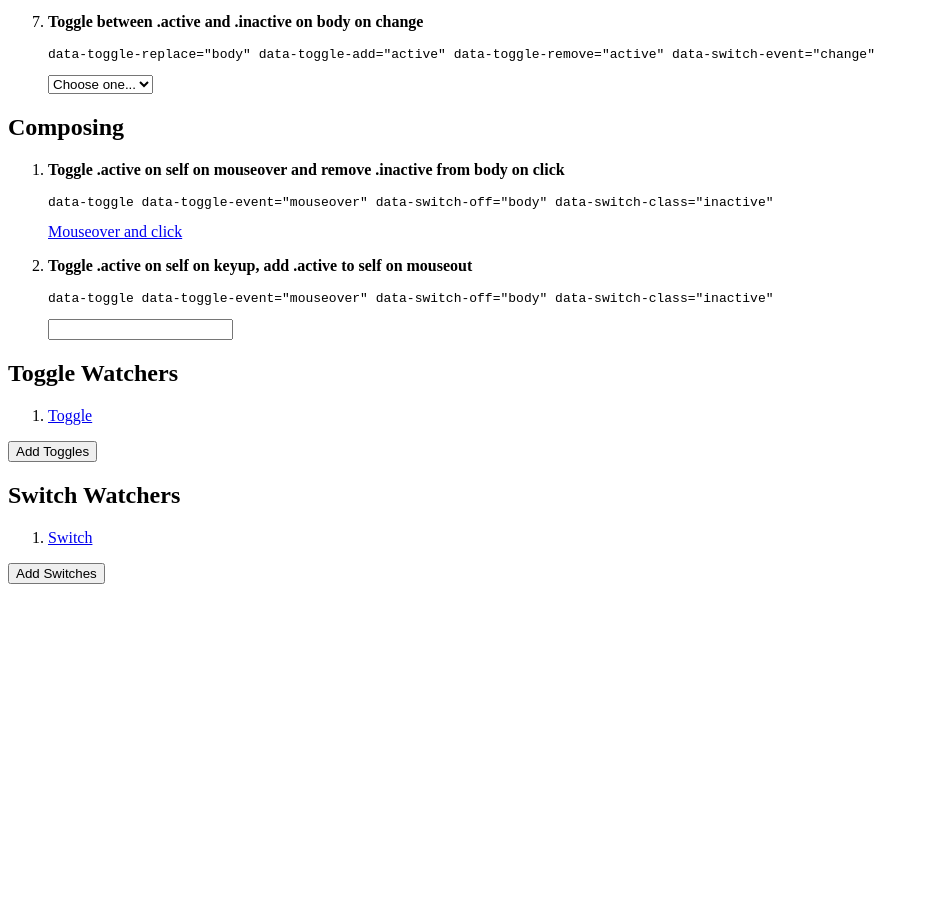
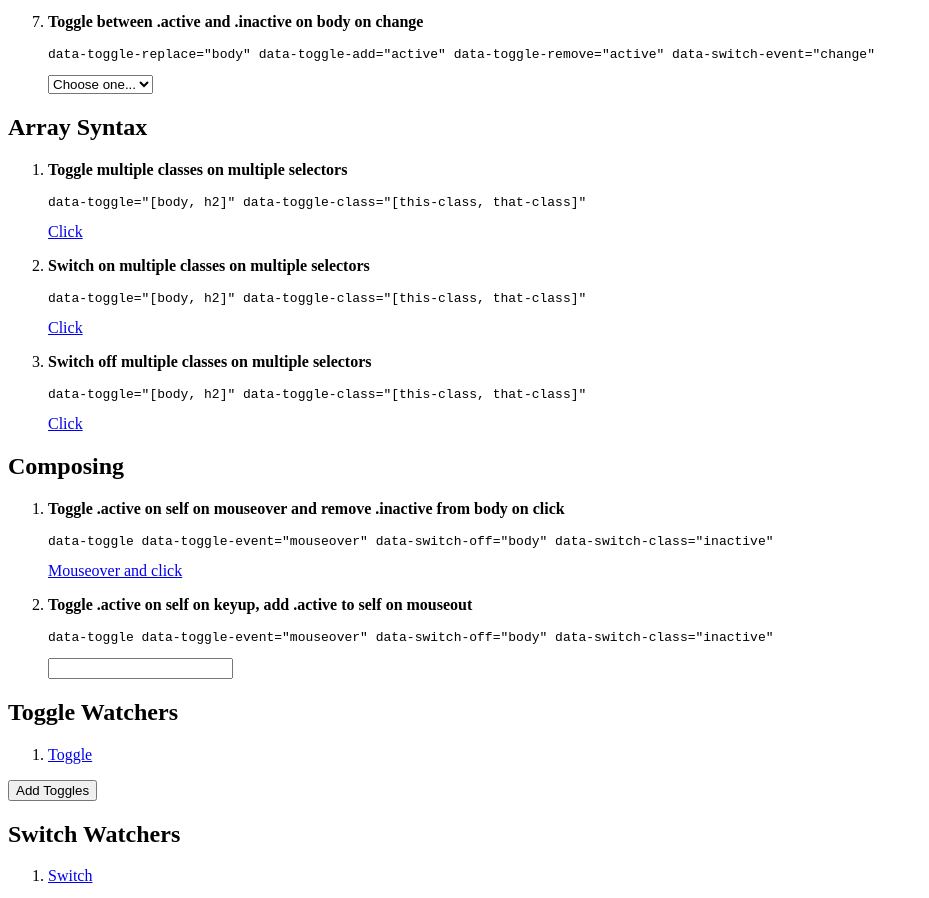
Before and after one commit to digitalsurgeons/toggles-switches, a website: page index.html in a window 1280 px wide. Shown: the part 2288-3186 px from the top of the page, without its empty margins (0-929 px from the left). Before the commit the page ends 2880 px from the top, so only its background shows below. Drawn offline with Linux system fonts and the light colour scheme.

Commit message:
Array syntax example in index.html

```diff
--- a/index.html
+++ b/index.html
@@ -144,6 +144,27 @@
         </li>
     </ol>
 
+	<h2>Array Syntax</h2>
+	<ol>
+        <li>
+            <p><strong>Toggle multiple classes on multiple selectors</strong></p>
+            <pre><code>data-toggle="[body, h2]" data-toggle-class="[this-class, that-class]"</code></pre>
+            <a href="#" data-toggle="[body, h2]" data-toggle-class="[this-class, that-class]">Click</a>
+        </li>
+
+		<li>
+            <p><strong>Switch on multiple classes on multiple selectors</strong></p>
+            <pre><code>data-toggle="[body, h2]" data-toggle-class="[this-class, that-class]"</code></pre>
+            <a href="#" data-switch-on="[body, h2]" data-switch-on-class="[this-class, that-class]">Click</a>
+        </li>
+
+		<li>
+            <p><strong>Switch off multiple classes on multiple selectors</strong></p>
+            <pre><code>data-toggle="[body, h2]" data-toggle-class="[this-class, that-class]"</code></pre>
+            <a href="#" data-switch-off="[body, h2]" data-switch-off-class="[this-class, that-class]">Click</a>
+        </li>
+    </ol>
+
     <h2>Composing</h2>
     <ol>
         <li>
```
